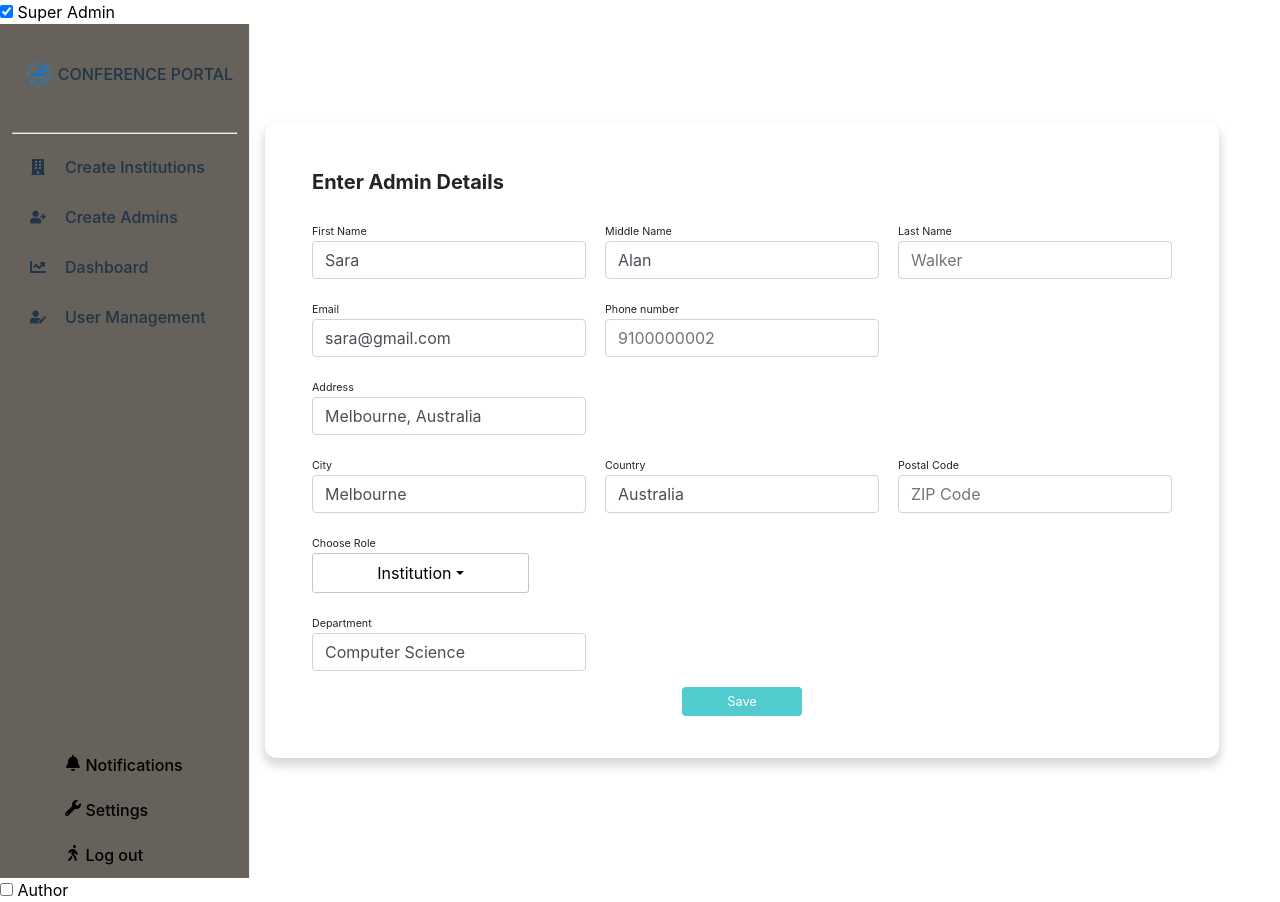
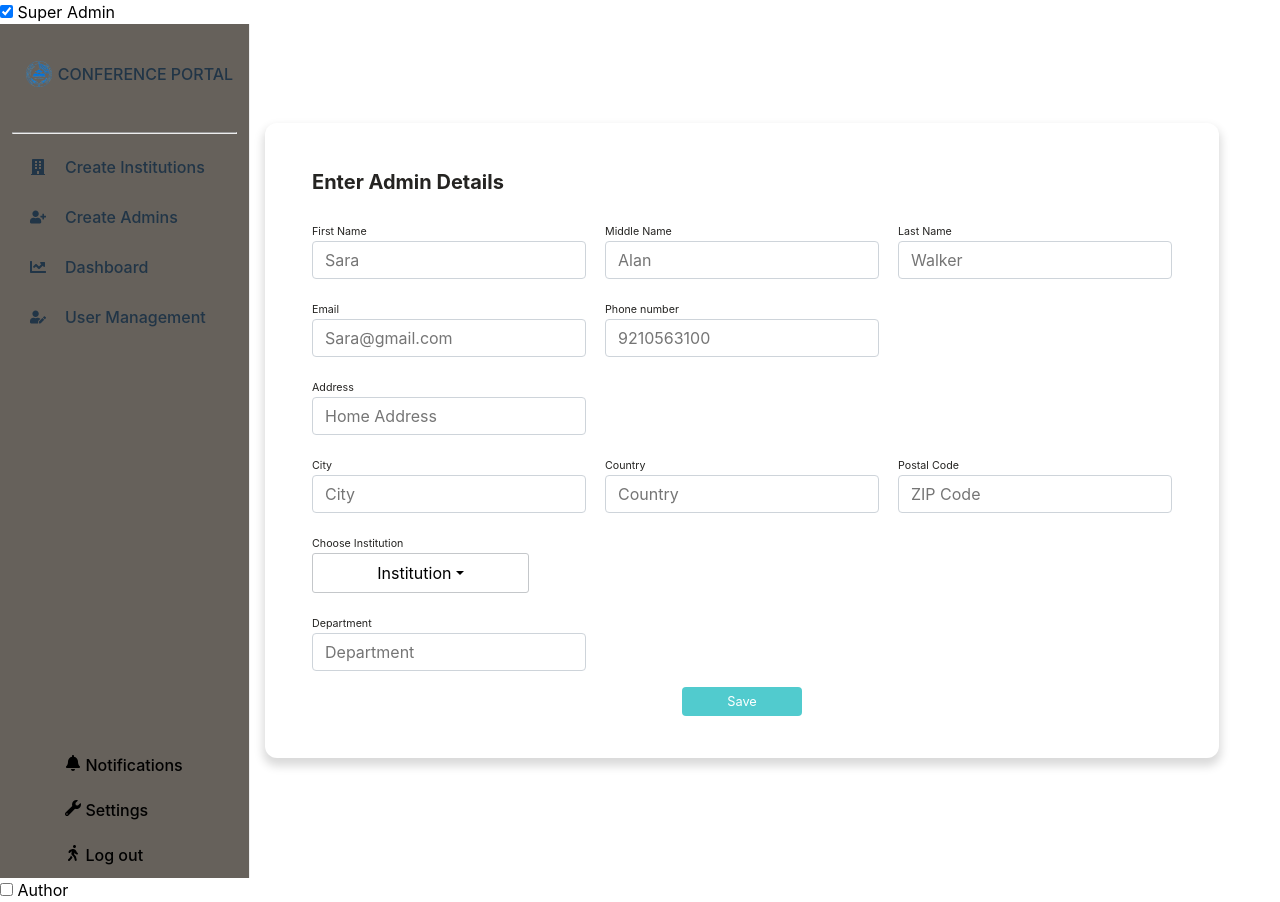
Before and after one commit to Mys7erio/conference-dashboard, a React (Vite) app: page /CreateAdmin in a window 1280 px wide. Both pictures are taken after a click on the checkbox 6 px from the left and 11 px from the top of the page. Built offline with nearby package versions, Linux system fonts and the light colour scheme.

Commit message:
validation for create admin form done (#9)
* validation for create admin form done

* validation for create admin form done

* validation

---------

Co-authored-by: Shakir <shakirali.sacube@gmail.com>

```diff
--- a/src/Pages/CreateAdmin.css
+++ b/src/Pages/CreateAdmin.css
@@ -1,33 +1,3 @@
-:root {
-    --blue: #007bff;
-    --indigo: #6610f2;
-    --purple: #6f42c1;
-    --pink: #e83e8c;
-    --red: #dc3545;
-    --orange: #fd7e14;
-    --yellow: #ffc107;
-    --green: #28a745;
-    --teal: #20c997;
-    --cyan: #17a2b8;
-    --white: #fff;
-    --gray: #6c757d;
-    --gray-dark: #343a40;
-    --primary: #007bff;
-    --secondary: #6c757d;
-    --success: #28a745;
-    --info: #17a2b8;
-    --warning: #ffc107;
-    --danger: #dc3545;
-    --light: #f8f9fa;
-    --dark: #343a40;
-    --breakpoint-xs: 0;
-    --breakpoint-sm: 576px;
-    --breakpoint-md: 768px;
-    --breakpoint-lg: 992px;
-    --breakpoint-xl: 1200px;
-    --font-family-sans-serif: -apple-system, BlinkMacSystemFont, "Segoe UI", Roboto, "Helvetica Neue", Arial, "Noto Sans", "Liberation Sans", sans-serif, "Apple Color Emoji", "Segoe UI Emoji", "Segoe UI Symbol", "Noto Color Emoji";
-    --font-family-monospace: SFMono-Regular, Menlo, Monaco, Consolas, "Liberation Mono", "Courier New", monospace;
-}
 label{
 
 font-size: 10.69px;
--- a/src/Pages/CreateAdmin.jsx
+++ b/src/Pages/CreateAdmin.jsx
@@ -1,9 +1,67 @@
-import React from 'react';
-import '../Pages/CreateAdmin.css'
-import InfoCard from '../Components/InfoCard';
+import React, { useState } from "react";
+import "../Pages/CreateAdmin.css";
+
 const CreateAdmin = () => {
+  const [name, setName] = useState("");
+  const [email, setEmail] = useState("");
+  const [contactNumber, setContactNumber] = useState("");
+  const [nameError, setNameError] = useState("");
+  const [emailError, setEmailError] = useState("");
+  const [contactNumberError, setContactNumberError] = useState("");
+  const [pinCode, setPinCode] = useState("");
+  const [pinCodeError, setPinCodeError] = useState("");
+
+  const validateName = () => {
+    if (!name) {
+      setNameError("Name is required.");
+    } else if (!/^[A-Za-z]+$/.test(name)) {
+      setNameError("Invalid name.");
+    } else {
+      setNameError("");
+    }
+  };
+
+  const validateEmail = () => {
+    if (!email) {
+      setEmailError("Email is required.");
+    } else if (!/\S+@\S+\.\S+/.test(email)) {
+      setEmailError("Invalid email");
+    } else {
+      setEmailError("");
+    }
+  };
+
+  const validateContactNumber = () => {
+    if (!contactNumber) {
+      setContactNumberError("Contact number is required.");
+    } else if (!/^\d{10}$/.test(contactNumber)) {
+      setContactNumberError("Please enter a 10-digit contact number.");
+    } else {
+      setContactNumberError("");
+    }
+  };
+
+  const validatePinCode = () => {
+    if (!pinCode) {
+      setPinCodeError("Postal code is required.");
+    } else if (!/^\d{6}$/.test(pinCode)) {
+      setPinCodeError("Invalid. Please enter a 6-digit postal number.");
+    } else {
+      setPinCodeError("");
+    }
+  };
+
+  const handleSave = (e) => {
+    e.preventDefault();
+
+    validateName();
+    validateEmail();
+    validateContactNumber();
+    validatePinCode();
+  };
+
   return (
-    <div className='CreateAdmin-container'>
+    <div className="CreateAdmin-container">
       <div className="admin-form">
         <div className="col-md-8">
           <div className="card">
@@ -16,19 +74,35 @@ const CreateAdmin = () => {
                   <div className="col-md-4 pr-1">
                     <div className="form-group">
                       <label>First Name</label>
-                    <input type="text" className="form-control" placeholder="Sara" defaultValue="Sara" />
+                      <input
+                        type="text"
+                        placeholder="Sara"
+                        className="form-control"
+                        value={name}
+                        onChange={(e) => setName(e.target.value)}
+                        onBlur={validateName}
+                      />
+                      {nameError && <div className="error">{nameError}</div>}
                     </div>
                   </div>
                   <div className="col-md-4 px-1">
                     <div className="form-group">
                       <label>Middle Name</label>
-                    <input type="text" className="form-control" placeholder="Alan" defaultValue="Alan" />
+                      <input
+                        type="text"
+                        className="form-control"
+                        placeholder="Alan"
+                      />
                     </div>
                   </div>
                   <div className="col-md-4 pl-1">
                     <div className="form-group">
                       <label>Last Name</label>
-                    <input type="text" className="form-control" placeholder="Walker" />
+                      <input
+                        type="text"
+                        className="form-control"
+                        placeholder="Walker"
+                      />
                     </div>
                   </div>
                 </div>
@@ -36,13 +110,31 @@ const CreateAdmin = () => {
                   <div className="col-md-6 pr-1">
                     <div className="form-group">
                       <label>Email</label>
-                    <input type="email" className="form-control" placeholder="sara@gmail.com" defaultValue="sara@gmail.com" />
+                      <input
+                        type="email"
+                        placeholder="Sara@gmail.com"
+                        className="form-control"
+                        value={email}
+                        onChange={(e) => setEmail(e.target.value)}
+                        onBlur={validateEmail}
+                      />
+                      {emailError && <div className="error">{emailError}</div>}
                     </div>
                   </div>
                   <div className="col-md-6 pl-1">
                     <div className="form-group">
                       <label>Phone number</label>
-                    <input type="number" className="form-control" placeholder="9100000002"/>
+                      <input
+                        type="text"
+                        placeholder="9210563100"
+                        className="form-control"
+                        value={contactNumber}
+                        onChange={(e) => setContactNumber(e.target.value)}
+                        onBlur={validateContactNumber}
+                      />
+                      {contactNumberError && (
+                        <div>{contactNumberError}</div>
+                      )}
                     </div>
                   </div>
                 </div>
@@ -50,7 +142,11 @@ const CreateAdmin = () => {
                   <div className="col-md-12">
                     <div className="form-group">
                       <label>Address</label>
-                    <input type="text" className="form-control" placeholder="Home Address" defaultValue="Melbourne, Australia" />
+                      <input
+                        type="text"
+                        className="form-control"
+                        placeholder="Home Address"
+                      />
                     </div>
                   </div>
                 </div>
@@ -58,58 +154,97 @@ const CreateAdmin = () => {
                   <div className="col-md-4 pr-1">
                     <div className="form-group">
                       <label>City</label>
-                    <input type="text" className="form-control" placeholder="City" defaultValue="Melbourne" />
+                      <input
+                        type="text"
+                        className="form-control"
+                        placeholder="City"
+                      />
                     </div>
                   </div>
                   <div className="col-md-4 px-1">
                     <div className="form-group">
                       <label>Country</label>
-                    <input type="text" className="form-control" placeholder="Country" defaultValue="Australia" />
+                      <input
+                        type="text"
+                        className="form-control"
+                        placeholder="Country"
+                      />
                     </div>
                   </div>
                   <div className="col-md-4 pl-1">
                     <div className="form-group">
                       <label>Postal Code</label>
-                    <input type="number" className="form-control" placeholder="ZIP Code" />
+                      <input
+                        type="text"
+                        value={pinCode}
+                        onChange={(e) => setPinCode(e.target.value)}
+                        onBlur={validatePinCode}
+                        className="form-control"
+                        placeholder="ZIP Code"
+                      />
+                      {pinCodeError && (
+                        <div className="error">{pinCodeError}</div>
+                      )}
                     </div>
                   </div>
                 </div>
                 <div className="row">
                   <div className="col-md-4 pr-1">
                     <div className="form-group ">
-                    <label >Choose Role</label>
+                      <label>Choose Institution</label>
                       <div className="dropdown">
-                      <button className="dropdown-toggle form-control btn-primary" type="button" id="dropdownMenuButton" data-toggle="dropdown" aria-haspopup="true" aria-expanded="false">
+                        <button
+                          className="dropdown-toggle form-control btn-primary"
+                          type="button"
+                          id="dropdownMenuButton"
+                          aria-haspopup="true"
+                        >
                           Institution
                         </button>
-                      { <div className="dropdown-menu dropdown-menu-right" aria-labelledby="dropdownMenuButton">
-                        <a className="dropdown-item" href="#">Institution 1</a>
-                        <a className="dropdown-item" href="#">Institution 2</a>
-                        <a className="dropdown-item" href="#">Institution 3</a>
-                        <a className="dropdown-item" href="#">Institution 4</a>
-                      </div> }
+                        <div
+                          className="dropdown-menu dropdown-menu-right"
+                          aria-labelledby="dropdownMenuButton"
+                        >
+                          <a className="dropdown-item" href="#">
+                            Institution 1
+                          </a>
+                          <a className="dropdown-item" href="#">
+                            Institution 2
+                          </a>
+                          <a className="dropdown-item" href="#">
+                            Institution 3
+                          </a>
+                          <a className="dropdown-item" href="#">
+                            Institution 4
+                          </a>
                         </div>
                       </div>
                     </div>
                   </div>
+                </div>
+
                 <div className="row">
                   <div className="col-md-4 pr-1">
                     <div className="form-group">
                       <label>Department</label>
-                    <input type="text" className="form-control" placeholder="Department" defaultValue="Computer Science" />
+                      <input
+                        type="text"
+                        className="form-control"
+                        placeholder="Department"
+                      />
                     </div>
                   </div>
                 </div>
                 <div className="btncontainer">
-              <button type="submit" className="btn">Save</button>
+                  <button type="submit" className="btn" onClick={handleSave}>
+                    Save
+                  </button>
                 </div>
-
               </form>
             </div>
           </div>
         </div>
       </div>
-      {/* <InfoCard/> */}
     </div>
   );
 };
```
Lines whose indentation alone changed are shown as unchanged.
